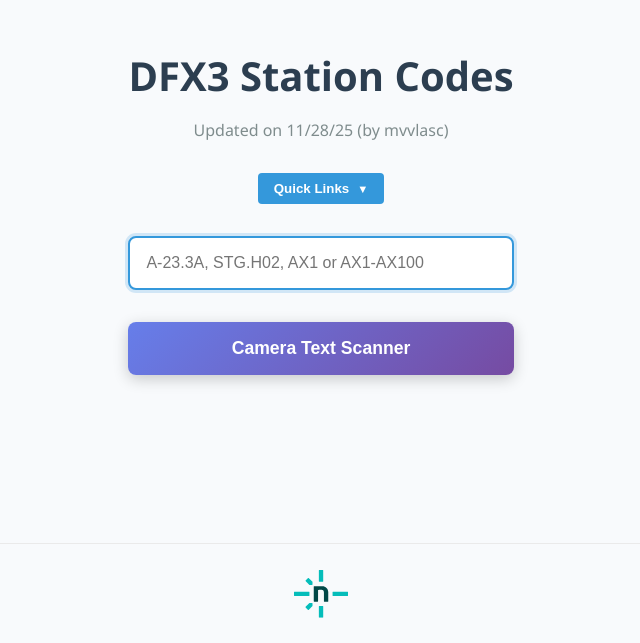
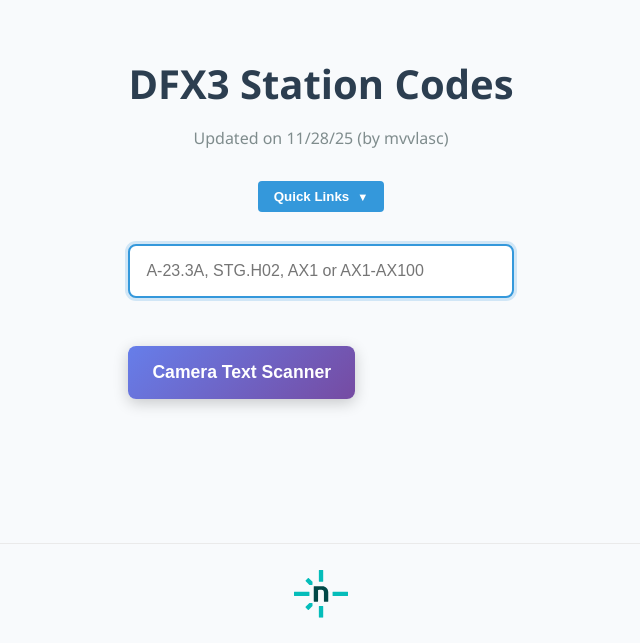
Before and after one commit to mvelas26/testCamera, a Next.js app: page / in a window 1280 px wide. Shown: the part 157-800 px from the top of the page, without its empty margins (319-959 px from the left). Built offline with nearby package versions, Linux system fonts and the light colour scheme.

Commit message:
switch button 2

```diff
--- a/pages/QrCodeGenerator.js
+++ b/pages/QrCodeGenerator.js
@@ -1582,14 +1582,6 @@ const QRCodeGenerator = () => {
               </div>
             )}
           </div>
-          {/* Button to open modular camera */}
-        <button
-          className="open-modular-camera-button"
-          onClick={() => setShowModularCamera(true)}
-          disabled={!cameraSupported}
-        >
-          {cameraSupported ? 'Camera Text Scanner' : 'Camera Not Supported'}
-        </button>
         </form>
 
         {/* Scan History Display */}
@@ -1649,6 +1641,14 @@ const QRCodeGenerator = () => {
             </div>
           </div>
         )}
+        {/* Button to open modular camera */}
+        <button
+          className="open-modular-camera-button"
+          onClick={() => setShowModularCamera(true)}
+          disabled={!cameraSupported}
+        >
+          {cameraSupported ? 'Camera Text Scanner' : 'Camera Not Supported'}
+        </button>
       </div>
 
       <style jsx>{`
```
